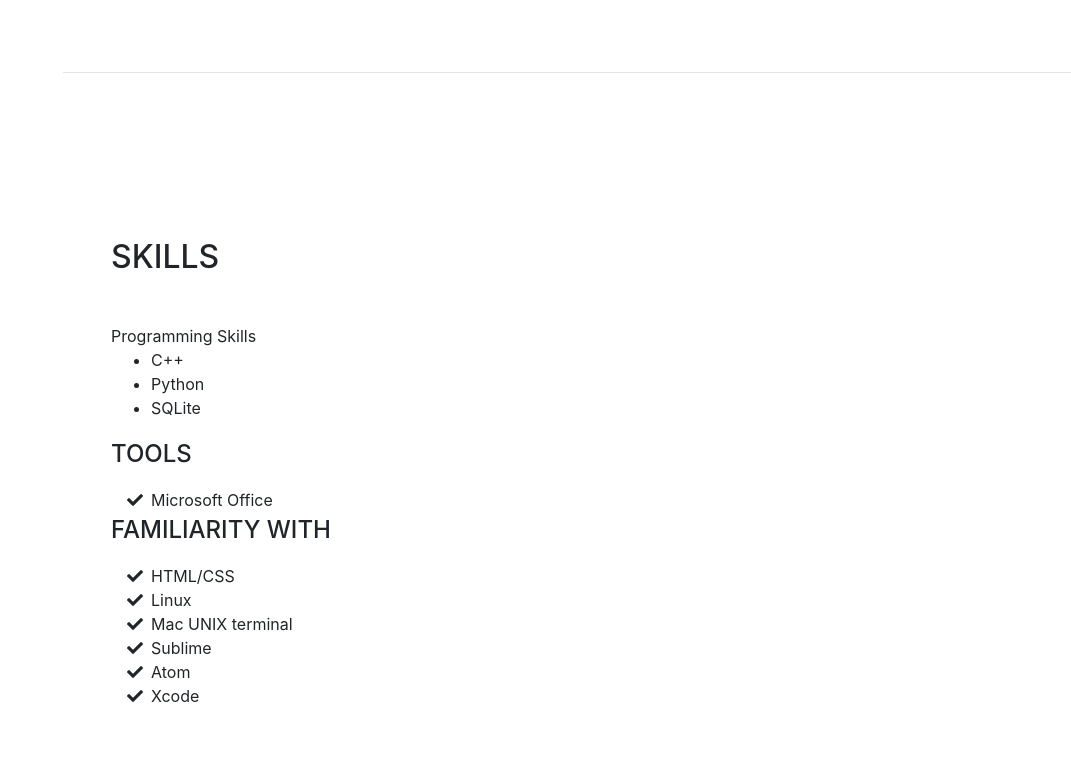
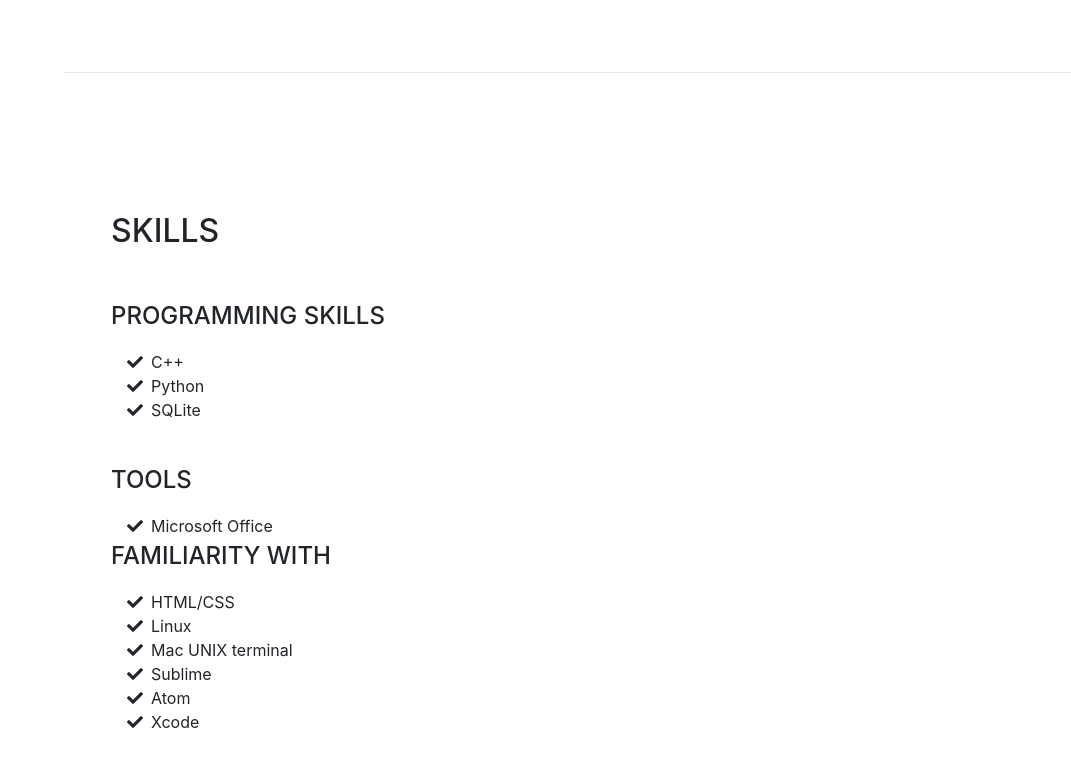
Before and after one commit to carolgil/carolgil.github.io, a website with bundled scripts: page index.html in a window 1280 px wide. Shown: the part 3329-4095 px from the top of the page, without its empty margins (209-1280 px from the left). Built offline with nearby package versions, Linux system fonts and the light colour scheme; a web font is replaced by a local one.

Commit message:
try again

```diff
--- a/index.html
+++ b/index.html
@@ -185,8 +185,8 @@
         <div class="my-auto">
           <h2 class="mb-5">Skills</h2>
 
-          <div class="mb-0">Programming Skills</div>
-          <ul>
+          <div class="subheading mb-3">Programming Skills</div>
+          <ul class="fa-ul mb-0">
             <li>
               <i class="fa-li fa fa-check"></i>
               C++</li>
@@ -197,7 +197,7 @@
               <i class="fa-li fa fa-check"></i>
               SQLite </li>
           </ul>
-
+          <p> <br /> </p>
           <div class="subheading mb-3">Tools</div>
           <ul class="fa-ul mb-0">
             <li>
```
